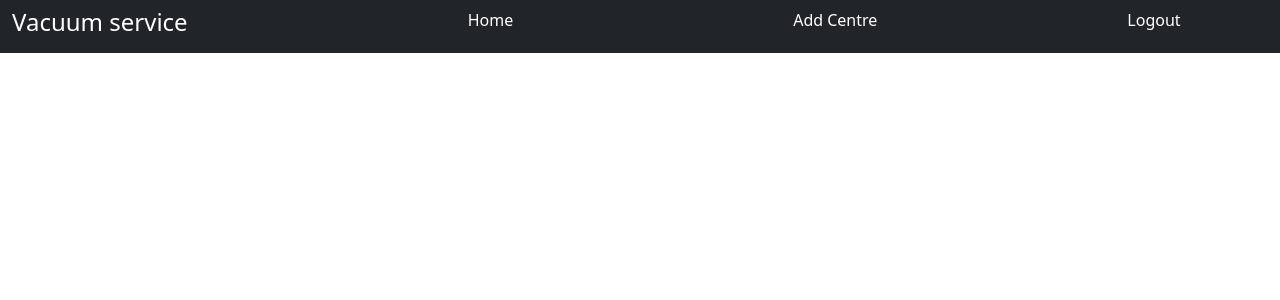
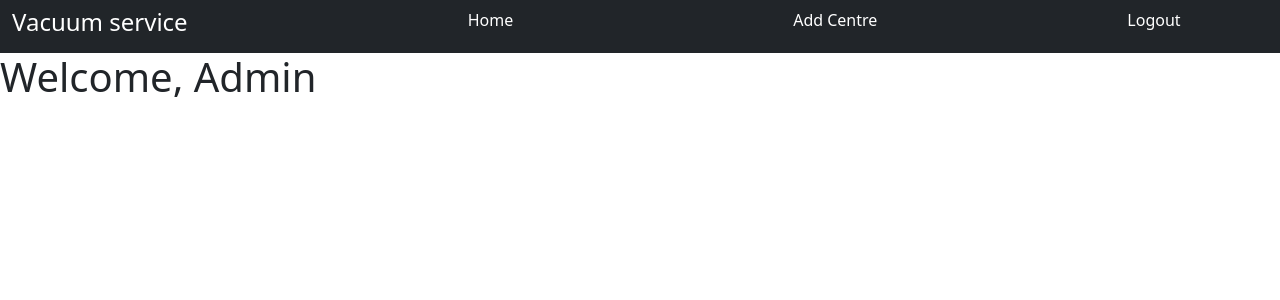
Before and after one commit to iamneo-production/ba964849-2c32-4910-a202-18c63fd34091, a React (Create React App) app in the folder reactapp/: page /admin in a window 1280 px wide. Shown: the top 300 px of the page. Built offline with nearby package versions, Linux system fonts and the light colour scheme.

Commit message:
Changed admin layout

```diff
--- a/reactapp/src/pages/AdminHomePage/AdminHomePage.js
+++ b/reactapp/src/pages/AdminHomePage/AdminHomePage.js
@@ -4,8 +4,6 @@ import AdminCentreCard from "../../components/AdminCentreCard/AdminCentreCard";
 const AdminHomePage = () => {
   return (
     <div>
-        <h1>Welcome, Admin</h1>
-        <br></br>
         <div className={classes.searchBar}>
         <form action="" method="get">
             <label htmlFor="header-search"></label>
--- a/reactapp/src/pages/AdminLayout/AdminLayout.js
+++ b/reactapp/src/pages/AdminLayout/AdminLayout.js
@@ -6,6 +6,8 @@ function AdminLayout() {
   return (
     <div>
         <AdminNavbar/>
+        <h1>Welcome, Admin</h1>
+        <br></br>
         <Outlet/>
     </div>
   )
```
